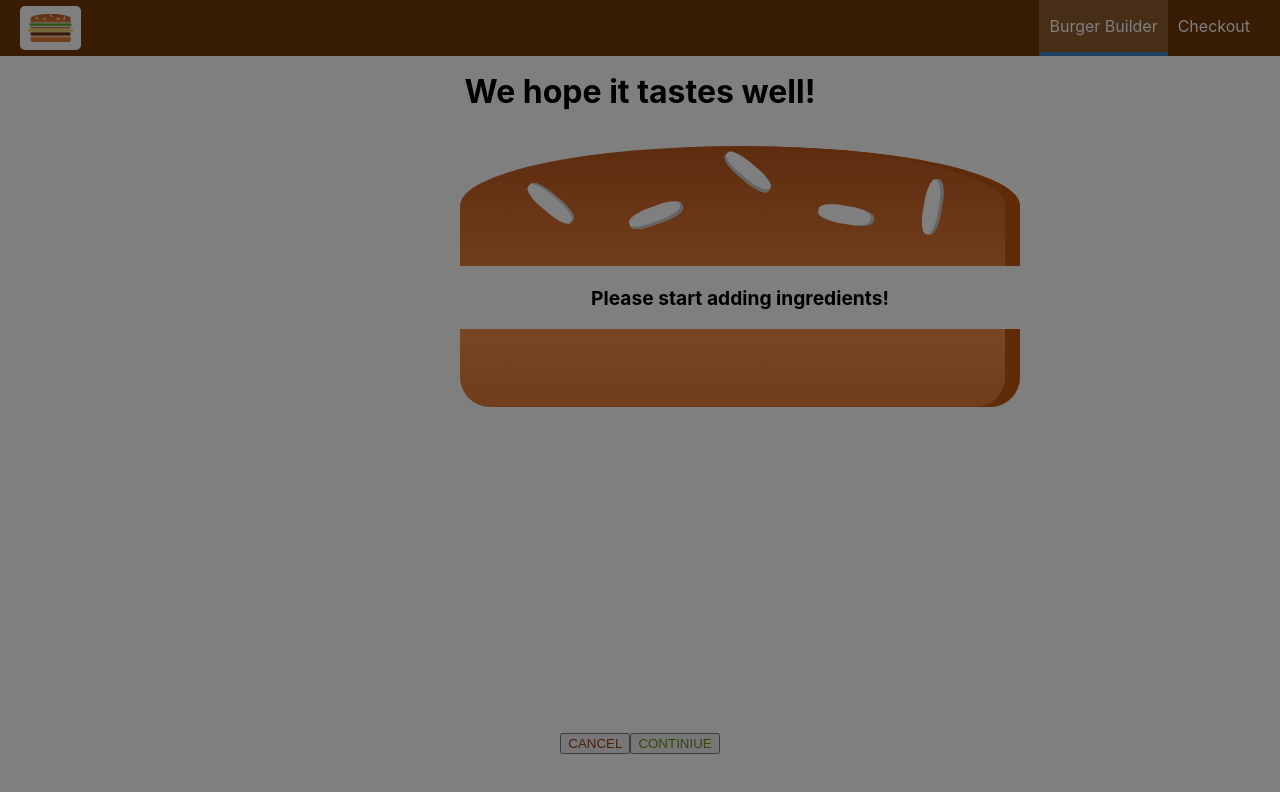
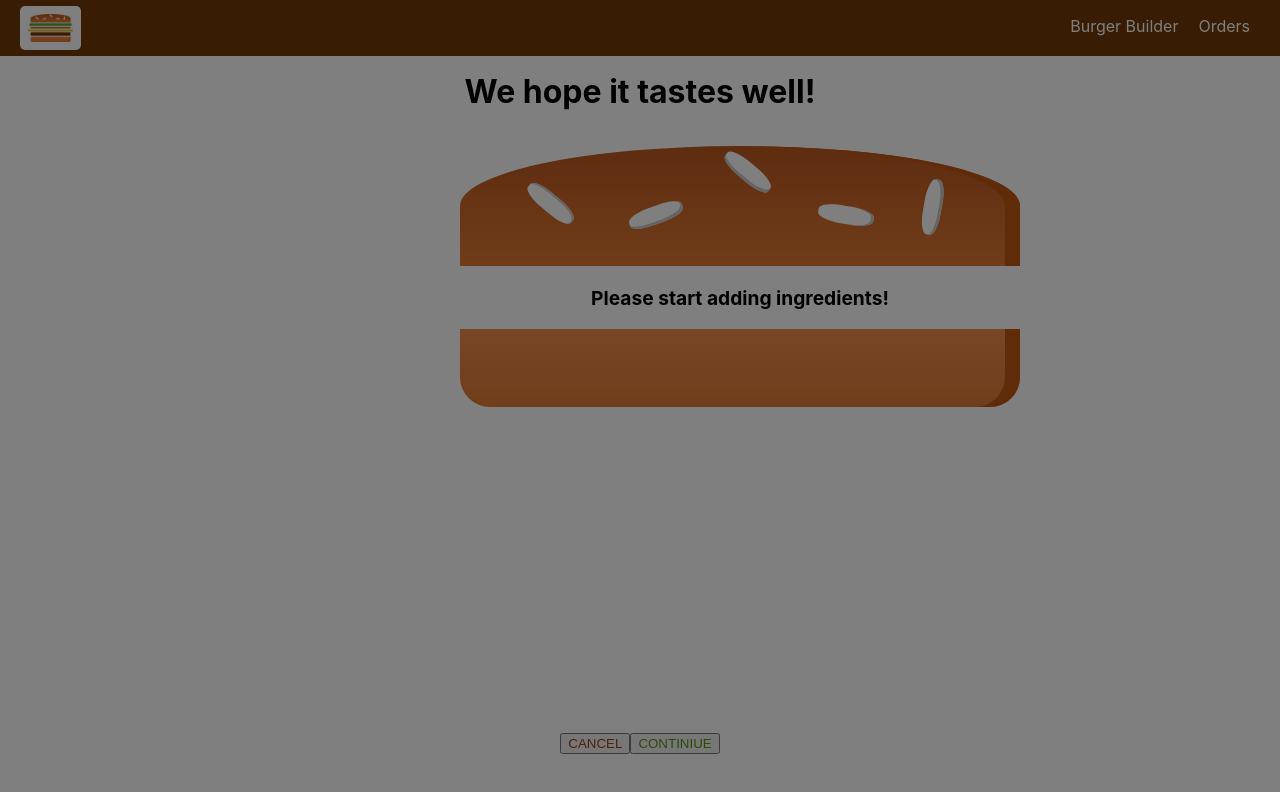
Before and after one commit to zahrapf/Burger-App, a React (Create React App) app: page /checkout in a window 1280 px wide. Shown: the top 792 px of the page. Built offline with nearby package versions, Linux system fonts and the light colour scheme.

Commit message:
Implement navigation links

```diff
--- a/src/components/Navigation/NavigationItems/NavigationItem/NavigationItem.js
+++ b/src/components/Navigation/NavigationItems/NavigationItem/NavigationItem.js
@@ -1,10 +1,14 @@
-import React from 'react';
-import './NavigationItem.css';
+import React from "react";
+import { NavLink } from "react-router-dom";
+
+import "./NavigationItem.css";
 
 const navigationItem = (props) => (
-    <li className="NavigationItem">
-        <a href={props.link} className={props.active ? 'active' : null}>{props.children}</a>
-    </li>
+  <li className="NavigationItem">
+    <NavLink to={props.link} exact={props.exact} activeClassName="active">
+      {props.children}
+    </NavLink>
+  </li>
 );
 
 export default navigationItem;
--- a/src/components/Navigation/NavigationItems/NavigationItems.js
+++ b/src/components/Navigation/NavigationItems/NavigationItems.js
@@ -1,12 +1,14 @@
-import React from 'react';
-import './NavigationItems.css';
-import NavigationItem from './NavigationItem/NavigationItem';
+import React from "react";
+import "./NavigationItems.css";
+import NavigationItem from "./NavigationItem/NavigationItem";
 
 const navigationItems = () => (
-    <ul className="NavigationItems">
-        <NavigationItem link="/" active>Burger Builder</NavigationItem>
-        <NavigationItem link="/" >Checkout</NavigationItem>
-    </ul>
+  <ul className="NavigationItems">
+    <NavigationItem link="/" exact>
+      Burger Builder
+    </NavigationItem>
+    <NavigationItem link="/orders">Orders</NavigationItem>
+  </ul>
 );
 
 export default navigationItems;
--- a/src/components/Order/Order.css
+++ b/src/components/Order/Order.css
@@ -1,5 +1,5 @@
 .Order {
-  width: 100%;
+  width: 80%;
   border: 1px solid #ccc;
   box-shadow: 0 2px 3px #ccc;
   padding: 10px;
```
